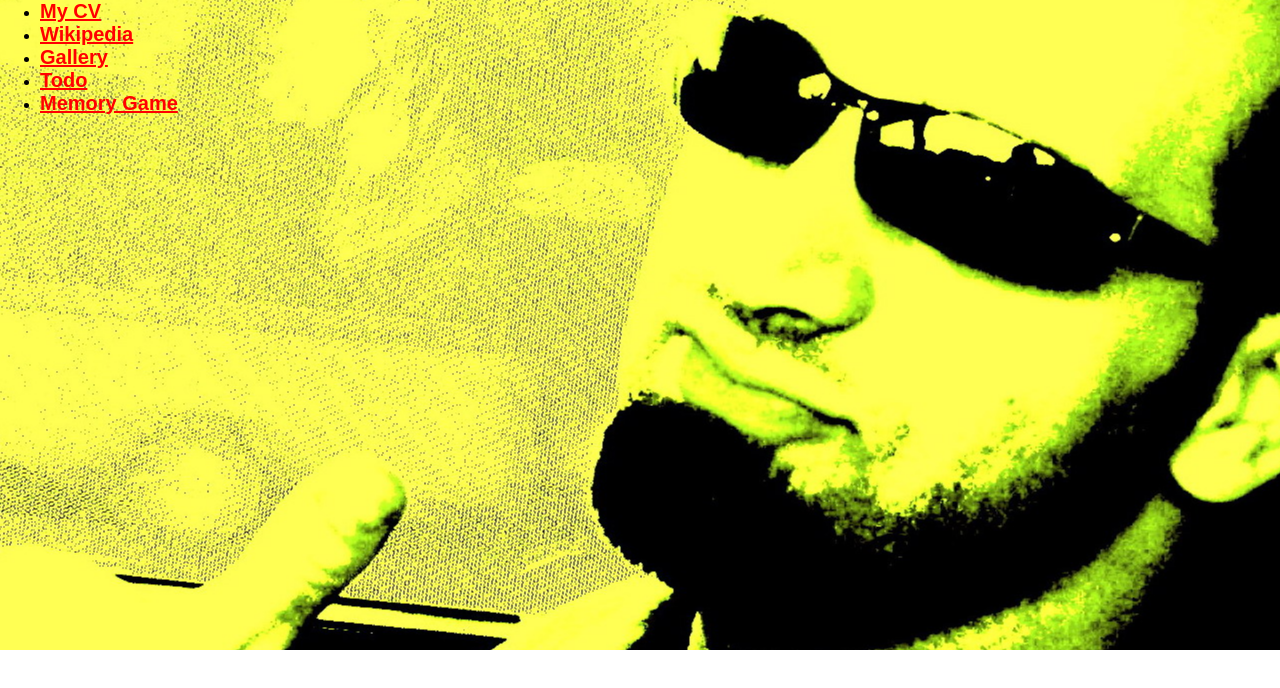
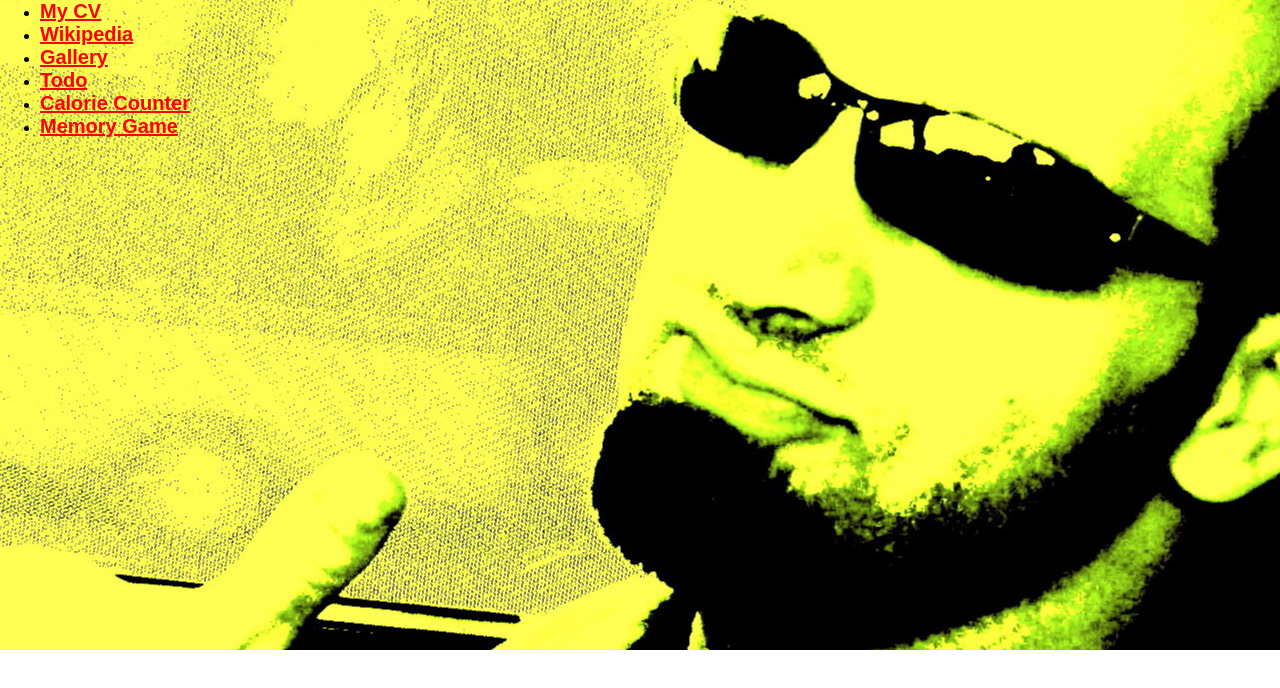
Before and after one commit to oregzoltan/oregzoltan.github.io, a plain HTML site: page index.html in a window 1280 px wide. Drawn offline with Linux system fonts and the light colour scheme.

Commit message:
add calorie counter

```diff
--- a/index.html
+++ b/index.html
@@ -12,6 +12,7 @@
         <li><a href="/Wikipedia/index.html">Wikipedia</a>
         <li><a href="/gallery/index.html">Gallery</a>
         <li><a href="/todo/index.html">Todo</a>
+        <li><a href="https://turquoise-calorie-counter.herokuapp.com/#/home">Calorie Counter</a>
         <li><a href="/memorygame/index.html">Memory Game</a>
       </ul>
     </main>
```
